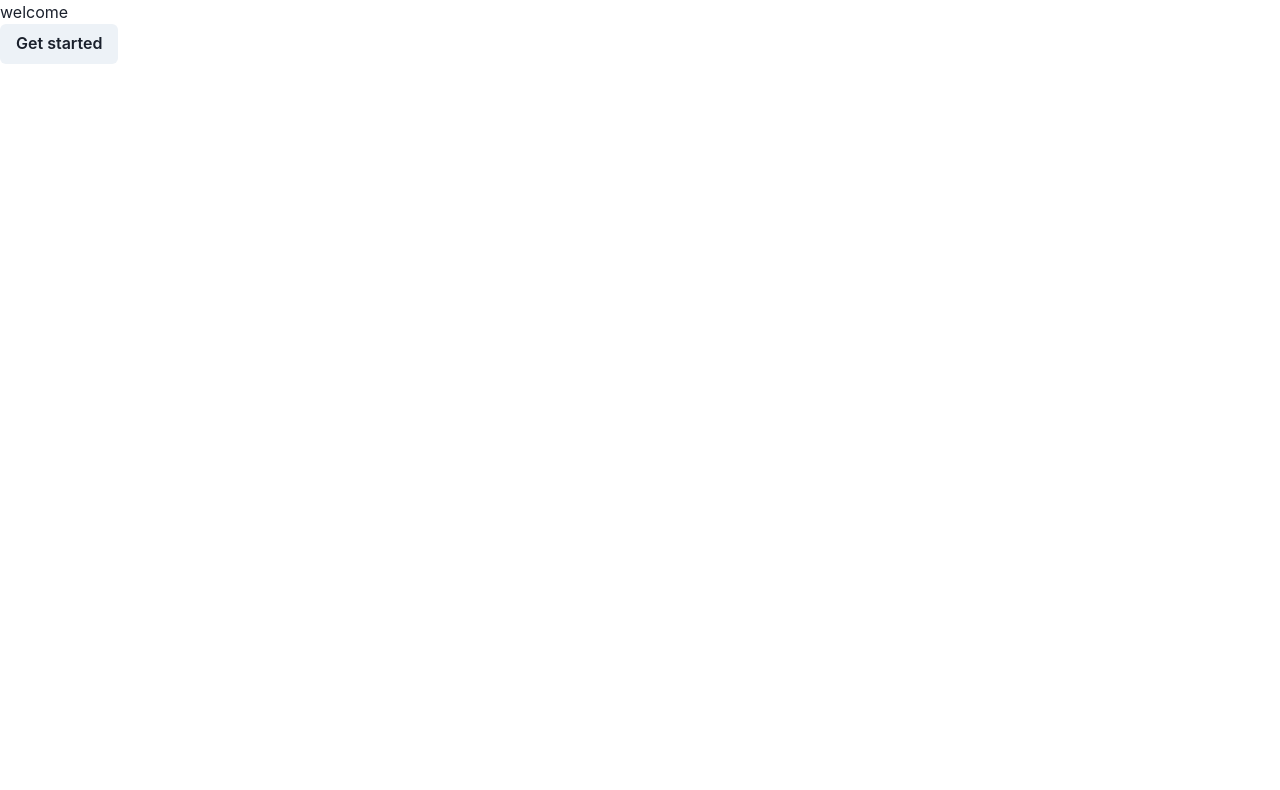
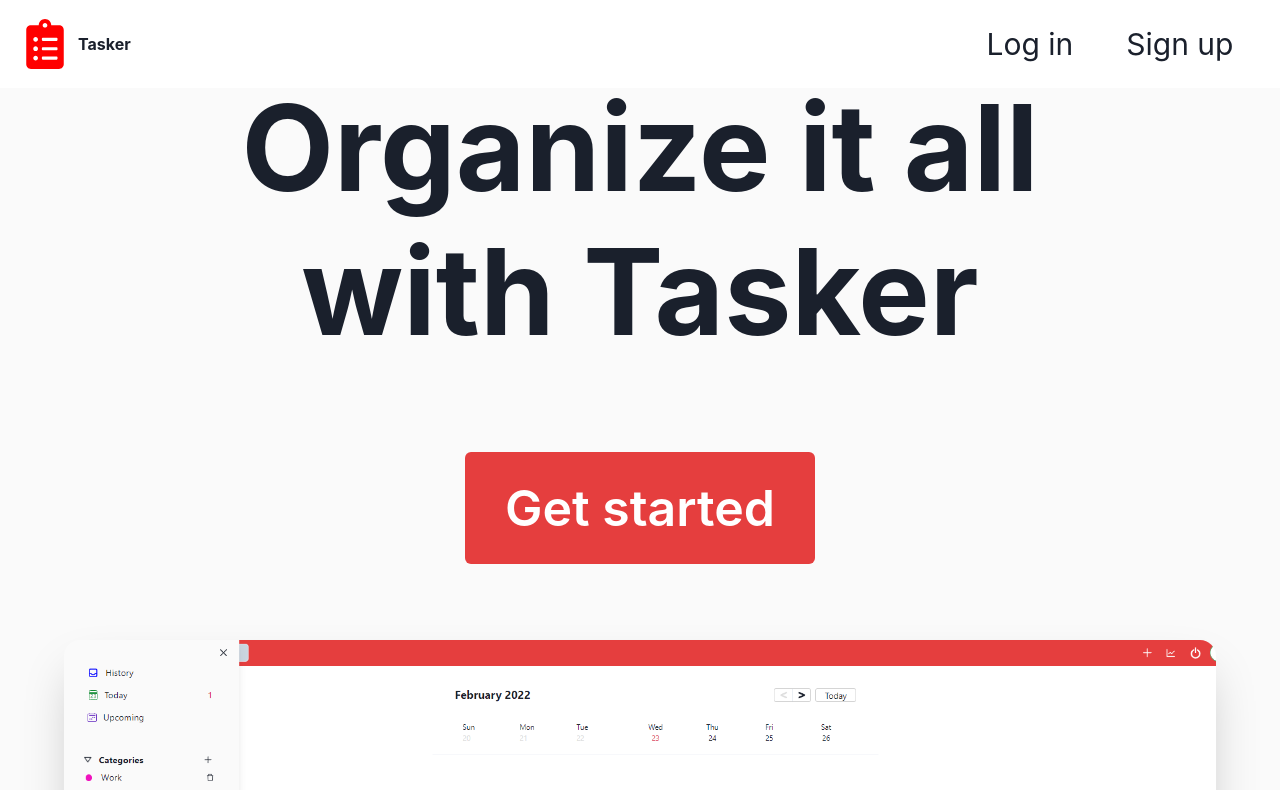
Before and after one commit to Spardutti/todoapp-native-ts, a React (Create React App) app in the folder client/: page / in a window 1280 px wide. Shown: the top 790 px of the page. Built offline with nearby package versions, Linux system fonts and the light colour scheme.

Commit message:
added welcome screen

```diff
--- a/client/src/App.tsx
+++ b/client/src/App.tsx
@@ -12,6 +12,7 @@ import Upcoming from "./Components/Views/Upcoming";
 import Category from "./Components/Views/Category";
 import History from "./Components/Views/History";
 import WelcomeScreen from "./Components/Views/WelcomeScreen";
+import { UserHome } from "./Components/User/UserHome";
 
 const queryClient = new QueryClient();
 
@@ -47,6 +48,7 @@ function App() {
               <Route path="/history" element={<ProtectedRoute />}>
                 <Route path="/history" element={<History />} />
               </Route>
+              <Route path="/login" element={<UserHome />} />
             </Routes>
           </ChakraProvider>
           <ReactQueryDevtools initialIsOpen={false} />
--- a/client/src/Components/Auth/ProtectedRoute.tsx
+++ b/client/src/Components/Auth/ProtectedRoute.tsx
@@ -5,6 +5,7 @@ import { useGetuser } from "../../api/User/get_user";
 import { getUserInfo } from "../../store/Reducers/User/userReducer";
 import { useAppDispatch } from "../../hooks";
 import { getToken } from "../../store/Reducers/Token/tokenReducer";
+import { Center, Spinner } from "@chakra-ui/react";
 
 /* CHECKS FOR TOKEN AND REDIRECT  */
 export const ProtectedRoute = () => {
@@ -26,19 +27,26 @@ export const ProtectedRoute = () => {
     }
 
     setIsLoading(false);
-  }, [dispatch]);
+  }, []);
 
   /* WAIT FOR USERID BEFORE FETCHING */
   useEffect(() => {
     userId && refetch();
-  }, [userId, refetch]);
+  }, [userId]);
 
   /* WAIT FOR DATA AND SET IT TO USER */
   useEffect(() => {
     data && dispatch(getUserInfo(data.data));
-  }, [data, dispatch]);
+  }, [data]);
 
-  if (isLoading) return <div>Loading</div>;
+  if (!loading && data) alert("hola");
+
+  if (isLoading)
+    return (
+      <Center>
+        <Spinner />
+      </Center>
+    );
 
   if (data) {
     return <Outlet />;
--- a/client/src/Components/Category/DeleteCategory.tsx
+++ b/client/src/Components/Category/DeleteCategory.tsx
@@ -2,6 +2,7 @@ import { Box } from "@chakra-ui/react";
 import React from "react";
 import toast from "react-hot-toast";
 import { AiOutlineDelete } from "react-icons/ai";
+import { useQueryClient } from "react-query";
 import { useNavigate } from "react-router-dom";
 import { useDeleteCategory } from "../../api/Category/delete_category";
 import { useAppSelector } from "../../hooks";
@@ -14,6 +15,8 @@ const DeleteCategory: React.FC<DeleteCategoryProps> = ({ id }) => {
   const token = useAppSelector((state) => state.token.token);
 
   const navigate = useNavigate();
+
+  const queryClient = useQueryClient();
 
   /* DELETE CATEGORY */
   const { mutateAsync } = useDeleteCategory();
@@ -33,7 +36,10 @@ const DeleteCategory: React.FC<DeleteCategoryProps> = ({ id }) => {
         }
       );
     }
-    if (resposne.status === 200) toast.success("Category deleted succesfully");
+    if (resposne.status === 200) {
+      toast.success("Category deleted succesfully");
+    }
+    queryClient.invalidateQueries("todosCategory");
   };
 
   return (
--- a/client/src/Components/Today/Today.tsx
+++ b/client/src/Components/Today/Today.tsx
@@ -1,5 +1,6 @@
 import {
   Box,
+  Button,
   Center,
   Divider,
   Heading,
@@ -22,6 +23,7 @@ interface TodayProps {}
 /*  SHOW TODAY TODOS & OVERDUES IF THEY EXIST */
 const Today: React.FC<TodayProps> = () => {
   const token = useAppSelector((state) => state.token.token);
+  const overdueLength = useAppSelector((state) => state.todos.overdue);
   const [todayTodos, setTodayTodos] = useState([]);
   const [currentDate] = useState(DateTime.now());
 
@@ -45,7 +47,18 @@ const Today: React.FC<TodayProps> = () => {
           Everything is up to date
         </Heading>
         <Center>
-          <AddTodoModal preSelectedDate={null} color={"red"} text="Add Todo" />
+          <Box>
+            <Text py={5} color="gray" fontSize={10}>
+              All your tasks that are due today will show up here.
+            </Text>
+            <Button colorScheme={"red"}>
+              <AddTodoModal
+                preSelectedDate={null}
+                color={"white"}
+                text="Add a task"
+              />
+            </Button>
+          </Box>
         </Center>
       </Stack>
     </Center>
@@ -62,7 +75,7 @@ const Today: React.FC<TodayProps> = () => {
         </span>
       </Heading>
 
-      {todayTodos.length === 0 ? (
+      {todayTodos.length === 0 && overdueLength === 0 ? (
         <NoTodos />
       ) : (
         <>
--- a/client/src/Components/User/UserHome.tsx
+++ b/client/src/Components/User/UserHome.tsx
@@ -16,7 +16,7 @@ export const UserHome = () => {
   }, [navigate]);
 
   return (
-    <Center pt={10}>
+    <Center h={"100vh"}>
       <Stack direction={"column"} textAlign={"center"}>
         <LocalUser />
         <TestUser />
--- a/client/src/Components/Views/WelcomeScreen.tsx
+++ b/client/src/Components/Views/WelcomeScreen.tsx
@@ -1,24 +1,12 @@
-import { Button } from "@chakra-ui/react";
-import React, { useEffect, useState } from "react";
-import { useNavigate } from "react-router-dom";
-import { UserHome } from "../User/UserHome";
+import React from "react";
+import Welcome from "../WelcomeScreen/Welcome";
 
 interface WelcomeScreenProps {}
 
 const WelcomeScreen: React.FC<WelcomeScreenProps> = () => {
-  const [showLogin, setShowLogin] = useState(false);
-  const navigate = useNavigate();
-
-  useEffect(() => {
-    const token = localStorage.getItem("todoToken");
-    if (token) navigate("/home");
-  }, [navigate]);
-
   return (
     <div>
-      <p>welcome</p>
-      <Button onClick={() => setShowLogin(true)}> Get started</Button>
-      {showLogin && <UserHome />}
+      <Welcome />
     </div>
   );
 };
--- /dev/null
+++ b/client/src/Components/WelcomeScreen/Welcome.tsx
@@ -0,0 +1,116 @@
+import {
+  Box,
+  Button,
+  Center,
+  Flex,
+  Heading,
+  HStack,
+  Image,
+  Stack,
+  Text,
+} from "@chakra-ui/react";
+import React, { useEffect } from "react";
+import { useNavigate } from "react-router-dom";
+import preview1 from "../../Images/preview1.png";
+import { FaClipboardList } from "react-icons/fa";
+
+interface WelcomeProps {}
+
+const Welcome: React.FC<WelcomeProps> = () => {
+  const navigate = useNavigate();
+
+  useEffect(() => {
+    const token = localStorage.getItem("todoToken");
+    if (token) navigate("/home");
+  }, [navigate]);
+
+  const TopBar = () => {
+    return (
+      <Flex
+        p={[5]}
+        py={1}
+        align="center"
+        position={"fixed"}
+        w="100%"
+        backgroundColor={"#fff"}
+        zIndex="100"
+      >
+        <HStack>
+          <FaClipboardList color="red" size={"50"} />
+          <Text fontWeight={"bold"}>Tasker</Text>
+        </HStack>
+        <Flex justify={"space-around"} ml={"auto"} w={[200, 200, 300]}>
+          <Button
+            fontSize={[20, 25, 30]}
+            fontWeight="normal"
+            variant={"ghost"}
+            _hover={{
+              background: "#FAFAFA",
+              borderBottom: "2px",
+              borderColor: "red",
+            }}
+            py={10}
+            onClick={() => navigate("/login")}
+          >
+            Log in
+          </Button>
+          <Button
+            py={10}
+            fontSize={[20, 25, 30]}
+            fontWeight="normal"
+            variant={"ghost"}
+            _hover={{
+              background: "#FAFAFA",
+              borderBottom: "2px",
+              borderColor: "red",
+            }}
+            onClick={() => navigate("/login")}
+          >
+            Sign up
+          </Button>
+        </Flex>
+      </Flex>
+    );
+  };
+
+  const Title = () => {
+    return (
+      <Center w={"100vw"} h={"80vh"}>
+        <Stack align={"center"}>
+          <Heading textAlign={"center"} fontSize={[45, 65, 100, 120]}>
+            Organize it all <br /> with Tasker
+          </Heading>
+          <Box pt={20}>
+            <Button
+              px={[5, 5, 10]}
+              py={[8, 10, 14]}
+              colorScheme={"red"}
+              fontSize={[30, 40, 50]}
+              onClick={() => navigate("/login")}
+            >
+              Get started
+            </Button>
+          </Box>
+        </Stack>
+      </Center>
+    );
+  };
+
+  const PreviewImg = () => {
+    return (
+      <Box mb={10} boxShadow={"2xl"} w="90%" mx="auto" borderRadius={"2xl"}>
+        <Image src={preview1} w="100%" borderRadius="2xl" />
+      </Box>
+    );
+  };
+
+  return (
+    <Box bg="#FAFAFA">
+      <TopBar />
+      <Title />
+      <PreviewImg />
+    </Box>
+  );
+};
+
+export default Welcome;
```
Also changed, not shown: client/src/Images/preview1.png (added), client/src/Images/relax.svg.
